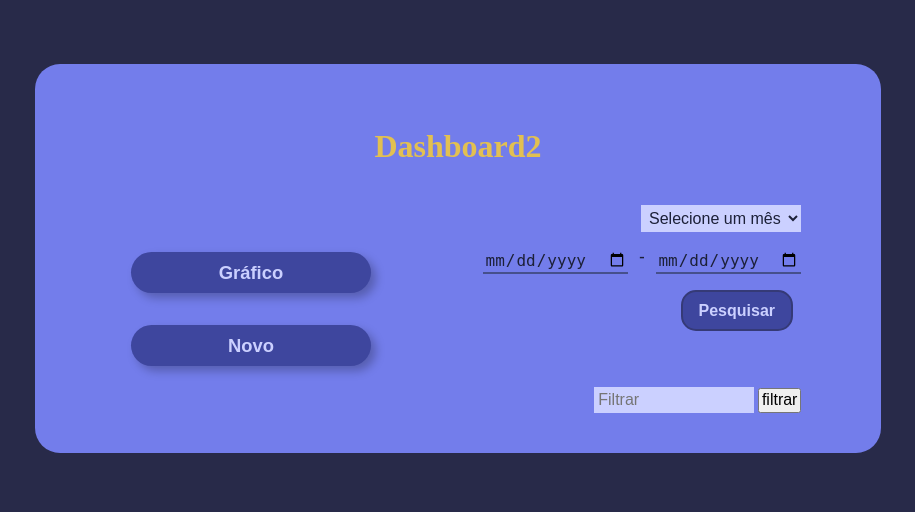
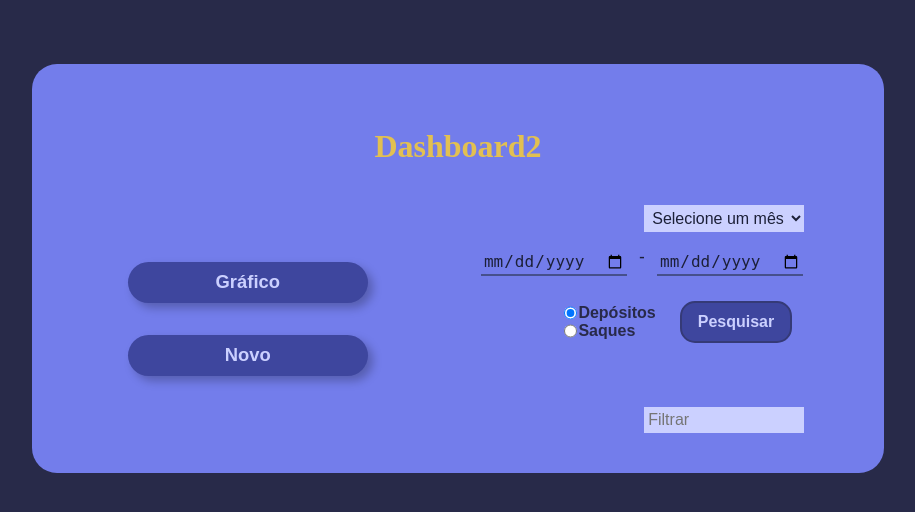
Before and after one commit to William-Vinicius/goldenDashboard, a PHP site: page /Pages/Dashboard2.html in a window 1280 px wide. Shown: the top 512 px of the page, without its empty margins (182-1097 px from the left). Run offline with PHP 8.4, Linux system fonts and the light colour scheme; some libraries are stand-ins or nearby versions.

Commit message:
Detalhes do css e ajustando o db2

```diff
--- a/Pages/Dashboard1.html
+++ b/Pages/Dashboard1.html
@@ -91,10 +91,10 @@
                             <input type="search" name="txFilter" id="txFilter" class="txInput" maxlength="16" placeholder="Filtrar">
                             <label for="btFilter">
 
-                                <i class="ph-bold ph-magnifying-glass" style="color:#282a49; font-size: 1.3rem; cursor: pointer;"></i>
+                                <i class="ph-bold ph-magnifying-glass" style="color:#282a49; font-size: 1.5rem; cursor: pointer;"></i>
 
                             </label>
-                            <input type="submit" value="filtrar" id="btFilter">
+                            <input type="submit" value="filtrar" id="btFilter" class="no-display">
                         </form>
                     </div>
                 </div>
--- a/Pages/Dashboard2.html
+++ b/Pages/Dashboard2.html
@@ -81,8 +81,23 @@
                                 <input type="date" name="dt-search-end" class="dt-input">
                             </div>
                     </div>
+                    <!-- PARTE QUE ESTÁ SENDO MUDADA COMPARADA AO 1 -->
+                    <div class="rows centraliser">
+                        <div class="columns">
+                            <div class="rows">
+                                <input type="radio" name="TransactionChice" id="trans-dep" checked> <label for="trans-dep" class="dark-font">Depósitos </label>
+                            </div>
+                            <div class="rows">
+                                <input type="radio" name="TransactionChice" id="trans-saq"> <label for="trans-saq" class="dark-font">Saques</label>
+                            </div>
+                        </div>
+                        <input type="submit" value="Pesquisar" class="bt-color src-button">
 
-                    <input type="submit" value="Pesquisar" class="bt-color src-button">
+                    </div>
+
+                    <!-- FIM DA PARTE ÚNICA -->
+
+
 
                     </form>
                     <div class="rows space-down">
@@ -93,7 +108,7 @@
                                 <i class="ph-bold ph-magnifying-glass" style="color:#282a49; font-size: 1.3rem; cursor: pointer;"></i>
 
                             </label>
-                            <input type="submit" value="filtrar" id="btFilter">
+                            <input type="submit" value="filtrar" id="btFilter" class="no-display">
                         </form>
                     </div>
                 </div>
--- a/index.html
+++ b/index.html
@@ -33,7 +33,7 @@
                 <ul class="pages">
 
                     <a href="TestPage.html">
-                        <li class="redirect bt-color "> Teste </li>
+                        <li class="redirect bt-color "> Teste de Menu </li>
                     </a>
 
                 </ul>
--- a/src/css/styles.css
+++ b/src/css/styles.css
@@ -76,7 +76,15 @@ a{
     -webkit-box-shadow: 0 0;
             box-shadow: 0 0;
 }
-
+.dark-font{
+    color:#282a49;
+    font: bold 1rem Arial, sans-serif;
+}
+.centraliser{
+    justify-content: space-around;
+    align-items: center;
+    margin: .5rem;
+}
 
 /* Data boards */
 
@@ -126,7 +134,7 @@ a{
 .src-button{
     font: bold 1rem Arial, sans-serif;
     padding: .6rem 1rem;
-    margin: 1rem .5rem;
+    margin: 1rem 0.25rem 1rem 1.5rem;
     justify-self: center;
     border-radius: 15px;
     text-align: center;
@@ -137,6 +145,7 @@ a{
 input{
     font-size: 1rem;
     padding: .1rem;
+    margin: .1rem;
 }
 
 .txInput{
@@ -208,6 +217,7 @@ div.menu-bar{
     color: #f5f5f599;
     width:fit-content;
     height: 30rem;
+    transition-duration: .25s;
     transform: translateX(-500px);
 }
 
@@ -219,6 +229,7 @@ li.menu-box{
     margin: .2rem 0rem;
     color: whitesmoke;
     position: relative;
+    transition-delay: .5s;
     transform: translateY(300px);
 }
 
```
Also changed, not shown: Menu.html (+5 -3 lines), TestPage.html (+5 -2 lines).
